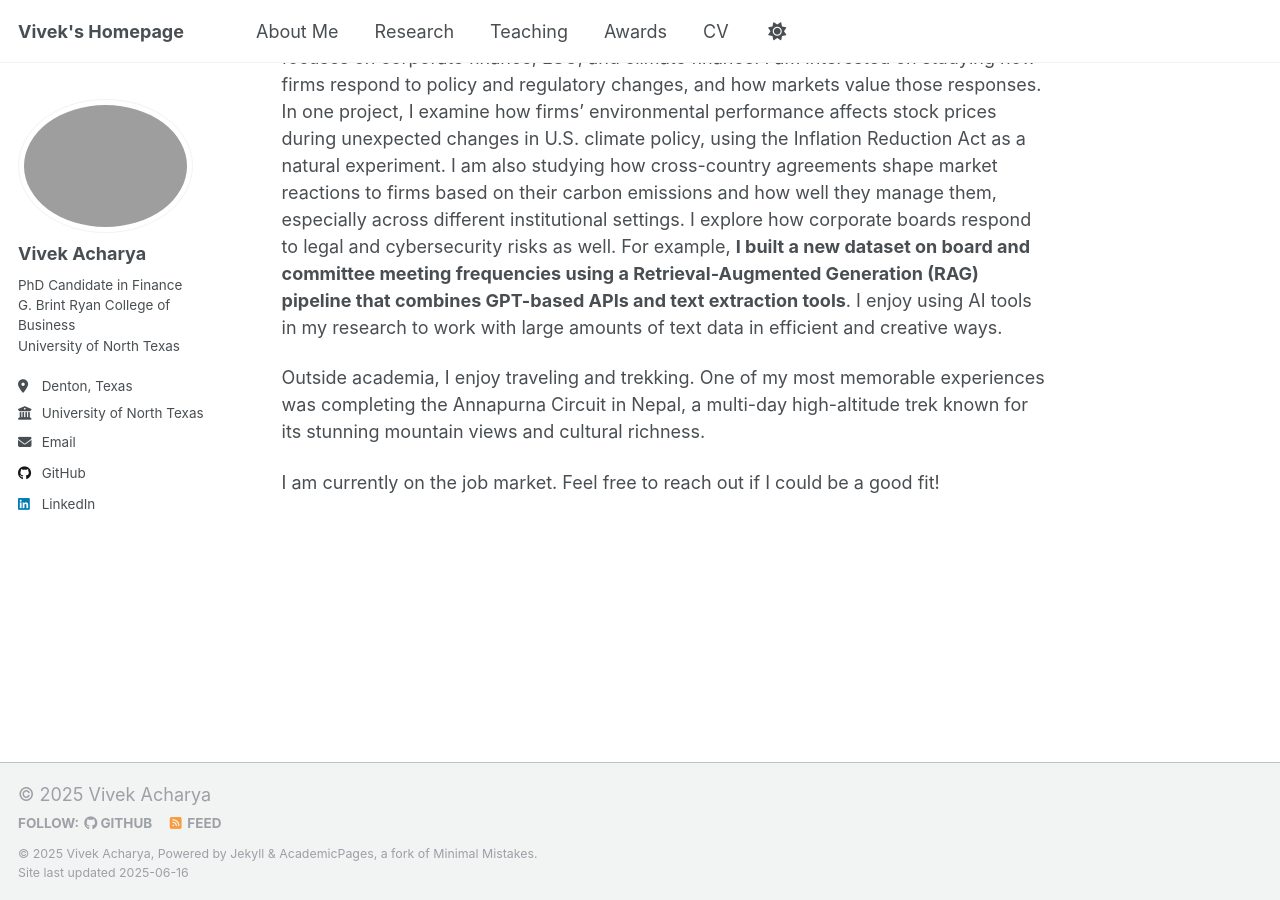
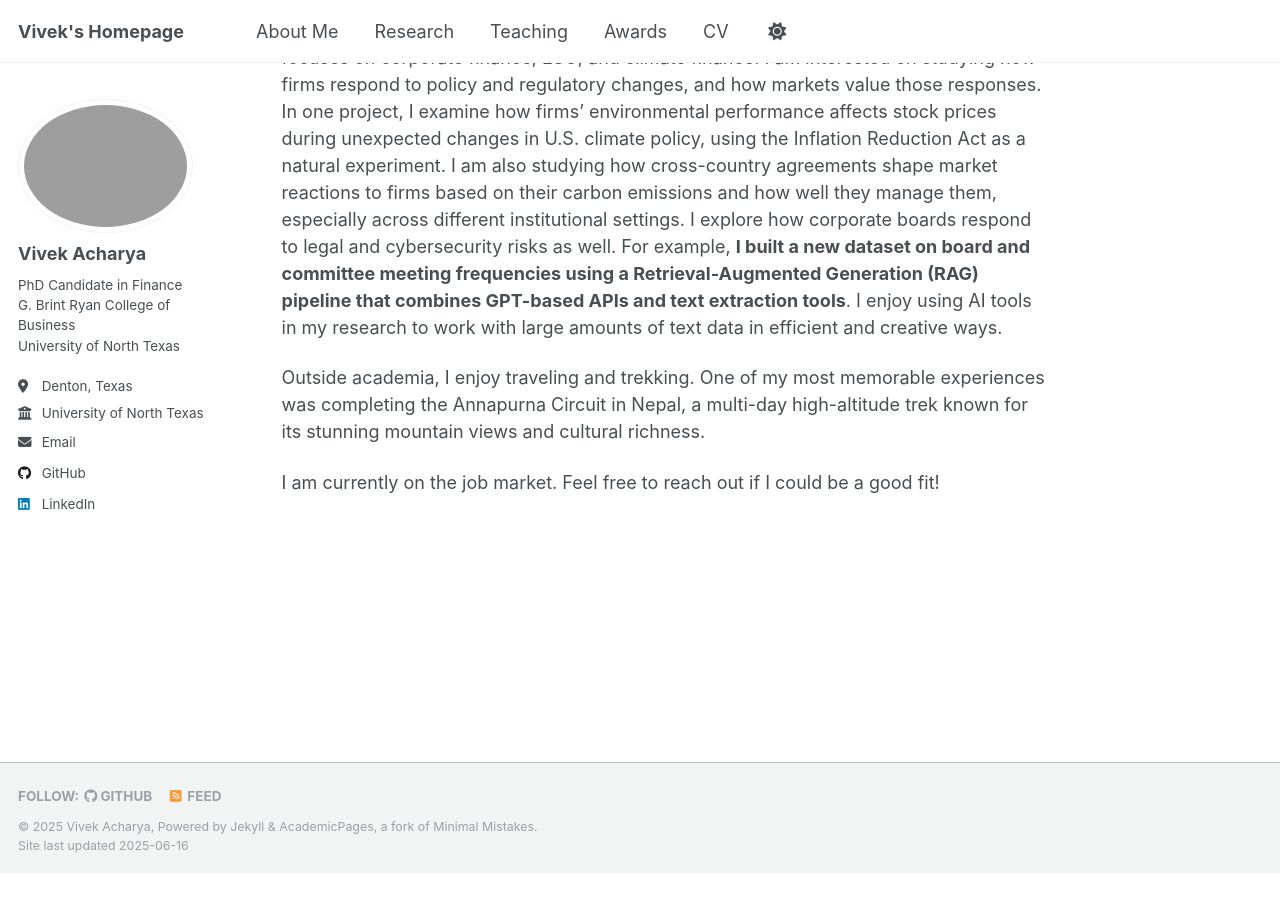
Before and after one commit to achvivek/achvivek.github.io, a Jekyll site: the page built from _pages/about.md, in a window 1280 px wide and 900 px high, scrolled down 522 px. Built offline with Jekyll 4.4.1, drawn with Linux system fonts in a browser that asks for light colours; after the commit the page ends 1395 px from its top, so only the background shows below that.

Commit message:
custom.html

```diff
--- a/_includes/footer/custom.html
+++ b/_includes/footer/custom.html
@@ -1,3 +1,3 @@
 <!-- start custom footer snippets -->
-© 2025 Vivek Acharya
+
 <!-- end custom footer snippets -->
```
